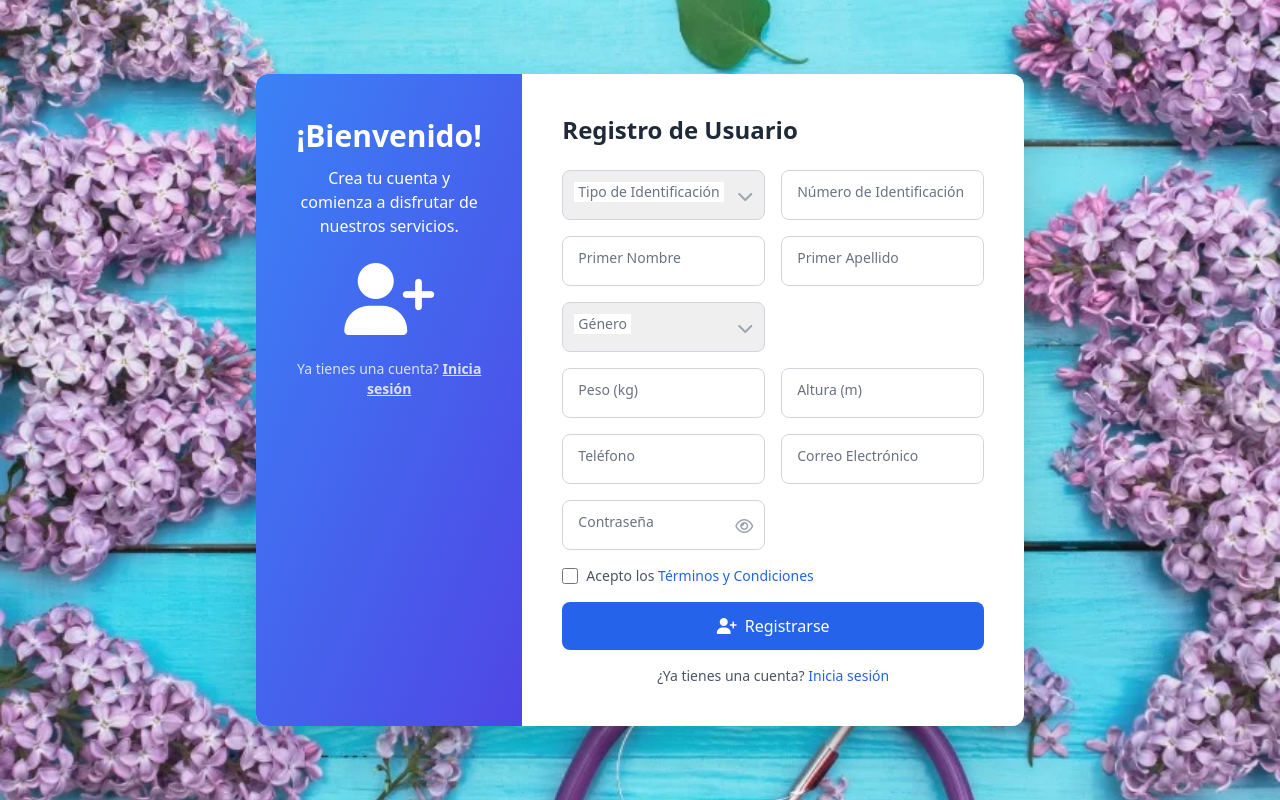
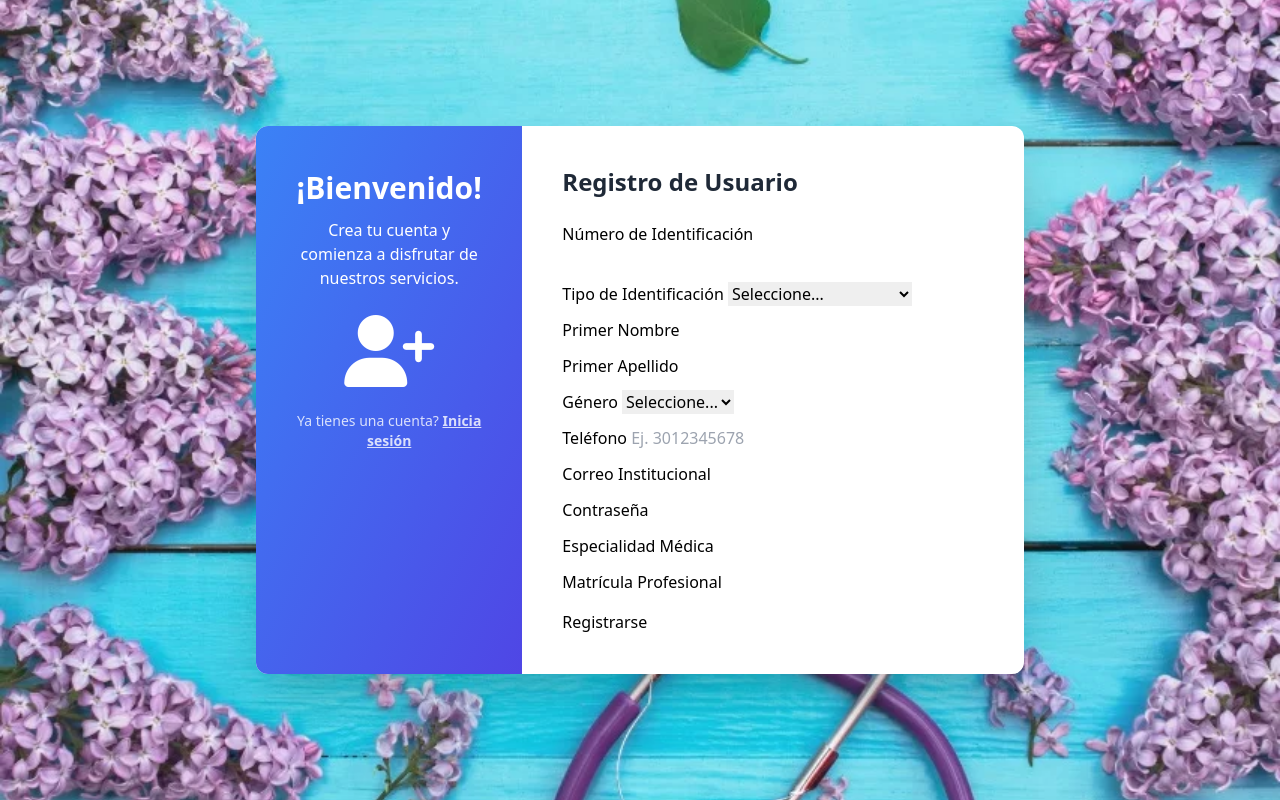
Before and after one commit to JHONATANGI/Your-Pill, a PHP site: page /frontend/registro_usuario.html in a window 1280 px wide. Run offline with PHP 8.4, Linux system fonts and the light colour scheme; some libraries are stand-ins or nearby versions.

Commit message:
Nuevo archivos y funciones

```diff
--- a/css/login_medico.css
+++ b/css/login_medico.css
@@ -14,15 +14,12 @@
   justify-content: center;
   align-items: center;
   min-height: 100vh;
-  background-color: #eef1f5;
-
 }
 
 .login-box {
   position: relative; /* necesario para posicionar dentro del box */
-  max-width: 400px;
+  max-width: 350px;
   padding: 30px;
-  background: #fff;
   border-radius: 12px;
   box-shadow: 0 0 15px rgba(0, 0, 0, 0.1);
 }
--- a/frontend/registro_medico.html
+++ b/frontend/registro_medico.html
@@ -232,3 +232,4 @@
         });
     </script>
 </body>
+</html>
--- a/frontend/registro_usuario.html
+++ b/frontend/registro_usuario.html
@@ -48,7 +48,8 @@
                     <div class="text-7xl mb-6">
                         <i class="fas fa-user-plus"></i>
                     </div>
-                    <p class="text-sm opacity-80">Ya tienes una cuenta? <a href="../frontend/login.html" class="font-bold underline">Inicia
+                    <p class="text-sm opacity-80">Ya tienes una cuenta? <a href="../frontend/login.html"
+                            class="font-bold underline">Inicia
                             sesión</a></p>
                 </div>
             </div>
@@ -63,127 +64,76 @@
                 </div>
                 <h2 class="text-2xl font-bold text-gray-800 mb-6 text-center md:text-left">Registro de Usuario</h2>
 
-                <form id="registroForm" action="../backend/registro_usuario.php" method="POST" class="space-y-4">
-                    <div class="grid grid-cols-1 md:grid-cols-2 gap-4">
-                        <!-- Columna 1 -->
-                        <div class="input-group relative">
-                            <label for="tipo_identificacion"
-                                class="absolute left-3 top-3 px-1 bg-white text-gray-500 text-sm pointer-events-none">Tipo
-                                de Identificación</label>
-                            <select name="tipo_identificacion" id="tipo_identificacion" required
-                                class="w-full p-3 border border-gray-300 rounded-lg focus:ring-2 focus:ring-blue-500 focus:border-blue-500 outline-none appearance-none">
-                                <option value=""></option>
-                                <option value="Cédula de ciudadanía">Cédula de ciudadanía</option>
-                                <option value="Cédula de extranjería">Cédula de extranjería</option>
-                                <option value="Pasaporte">Pasaporte</option>
-                                <option value="Tarjeta de identidad">Tarjeta de identidad</option>
-                            </select>
-                            <div class="absolute right-3 top-3.5 pointer-events-none">
-                                <i class="fas fa-chevron-down text-gray-400"></i>
-                            </div>
-                        </div>
-                        <div class="input-group relative">
-                            <label for="numero_identificacion"
-                                class="absolute left-3 top-3 px-1 bg-white text-gray-500 text-sm pointer-events-none">Número
-                                de Identificación</label>
-                            <input type="text" name="numero_identificacion" id="numero_identificacion" required
-                                class="w-full p-3 border border-gray-300 rounded-lg focus:ring-2 focus:ring-blue-500 focus:border-blue-500 outline-none transition">
-                        </div>
+                <form method="POST" action="../backend/registro_medico.php" class="registro-medico">
+
+                    <div class="form-group mb-3">
+                        <label for="numero_identificacion">Número de Identificación</label>
+                        <input type="text" id="numero_identificacion" name="numero_identificacion" class="form-control"
+                            required />
                     </div>
 
-                    <div class="grid grid-cols-1 md:grid-cols-2 gap-4">
-                        <div class="input-group relative">
-                            <label for="primer_nombre"
-                                class="absolute left-3 top-3 px-1 bg-white text-gray-500 text-sm pointer-events-none">Primer
-                                Nombre</label>
-                            <input type="text" name="primer_nombre" id="primer_nombre" required
-                                class="w-full p-3 border border-gray-300 rounded-lg focus:ring-2 focus:ring-blue-500 focus:border-blue-500 outline-none transition">
-                        </div>
-                        <div class="input-group relative">
-                            <label for="primer_apellido"
-                                class="absolute left-3 top-3 px-1 bg-white text-gray-500 text-sm pointer-events-none">Primer
-                                Apellido</label>
-                            <input type="text" name="primer_apellido" id="primer_apellido" required
-                                class="w-full p-3 border border-gray-300 rounded-lg focus:ring-2 focus:ring-blue-500 focus:border-blue-500 outline-none transition">
+                    <div class="form-group mb-3">
+                        <label for="tipo_identificacion">Tipo de Identificación</label>
+                        <select id="tipo_identificacion" name="tipo_identificacion" class="form-control" required>
+                            <option value="">Seleccione...</option>
+                            <option value="CC">Cédula de Ciudadanía</option>
+                            <option value="TI">Tarjeta de Identidad</option>
+                            <option value="CE">Cédula de Extranjería</option>
+                        </select>
                     </div>
 
-                        <div class="input-group relative">
-                            <label for="genero"
-                                class="absolute left-3 top-3 px-1 bg-white text-gray-500 text-sm pointer-events-none">Género</label>
-                            <select name="genero" id="genero" required
-                                class="w-full p-3 border border-gray-300 rounded-lg focus:ring-2 focus:ring-blue-500 focus:border-blue-500 outline-none appearance-none">
-                                <option value=""></option>
+                    <div class="form-group mb-3">
+                        <label for="primer_nombre">Primer Nombre</label>
+                        <input type="text" id="primer_nombre" name="primer_nombre" class="form-control" required />
+                    </div>
+
+                    <div class="form-group mb-3">
+                        <label for="primer_apellido">Primer Apellido</label>
+                        <input type="text" id="primer_apellido" name="primer_apellido" class="form-control" required />
+                    </div>
+
+                    <div class="form-group mb-3">
+                        <label for="genero">Género</label>
+                        <select id="genero" name="genero" class="form-control" required>
+                            <option value="">Seleccione...</option>
                             <option value="Masculino">Masculino</option>
                             <option value="Femenino">Femenino</option>
                             <option value="Otro">Otro</option>
                         </select>
-                            <div class="absolute right-3 top-3.5 pointer-events-none">
-                                <i class="fas fa-chevron-down text-gray-400"></i>
-                            </div>
-                        </div>
-                    </div>
-                    <div class="grid grid-cols-1 md:grid-cols-2 gap-4">
-                        <div class="input-group relative">
-                            <label for="peso"
-                                class="absolute left-3 top-3 px-1 bg-white text-gray-500 text-sm pointer-events-none">Peso
-                                (kg)</label>
-                            <input type="number" step="0.01" name="peso" id="peso" required
-                                class="w-full p-3 border border-gray-300 rounded-lg focus:ring-2 focus:ring-blue-500 focus:border-blue-500 outline-none transition">
                     </div>
 
-                        <div class="input-group relative">
-                            <label for="altura"
-                                class="absolute left-3 top-3 px-1 bg-white text-gray-500 text-sm pointer-events-none">Altura
-                                (m)</label>
-                            <input type="number" step="0.01" name="altura" id="altura" required
-                                class="w-full p-3 border border-gray-300 rounded-lg focus:ring-2 focus:ring-blue-500 focus:border-blue-500 outline-none transition">
-                        </div>
+                    <div class="form-group mb-3">
+                        <label for="telefono">Teléfono</label>
+                        <input type="tel" id="telefono" name="telefono" class="form-control" pattern="[0-9]{10}"
+                            placeholder="Ej. 3012345678" required />
                     </div>
 
-                    <div class="grid grid-cols-1 md:grid-cols-2 gap-4">
-                        <div class="input-group relative">
-                            <label for="telefono"
-                                class="absolute left-3 top-3 px-1 bg-white text-gray-500 text-sm pointer-events-none">Teléfono</label>
-                            <input type="text" name="telefono" id="telefono" required
-                                class="w-full p-3 border border-gray-300 rounded-lg focus:ring-2 focus:ring-blue-500 focus:border-blue-500 outline-none transition">
-                        </div>
-                        <div class="input-group relative">
-                            <label for="email"
-                                class="absolute left-3 top-3 px-1 bg-white text-gray-500 text-sm pointer-events-none">Correo
-                                Electrónico</label>
-                            <input type="email" name="email" id="email" required
-                                class="w-full p-3 border border-gray-300 rounded-lg focus:ring-2 focus:ring-blue-500 focus:border-blue-500 outline-none transition">
-                        </div>
-                        <input type="hidden" name="rol_id" value="2">
-                        <div class="input-group relative">
-                            <label for="password"
-                                class="absolute left-3 top-3 px-1 bg-white text-gray-500 text-sm pointer-events-none">Contraseña</label>
-                            <input type="password" name="password" id="password" required
-                                class="w-full p-3 border border-gray-300 rounded-lg focus:ring-2 focus:ring-blue-500 focus:border-blue-500 outline-none transition">
-                            <button type="button" class="absolute right-3 top-3.5 text-gray-400 hover:text-gray-600"
-                                onclick="togglePassword('password')">
-                                <i class="far fa-eye"></i>
-                            </button>
-                        </div>
+                    <div class="form-group mb-3">
+                        <label for="email">Correo Institucional</label>
+                        <input type="email" id="email" name="email" class="form-control" required />
                     </div>
 
-                    <div class="flex items-center mt-2">
-                        <input type="checkbox" id="terminos" name="terminos" required
-                            class="w-4 h-4 text-blue-600 rounded focus:ring-blue-500">
-                        <label for="terminos" class="ml-2 text-sm text-gray-600">Acepto los <a href="#"
-                                class="text-blue-600 hover:underline">Términos y Condiciones</a></label>
+                    <div class="form-group mb-3">
+                        <label for="contrasena">Contraseña</label>
+                        <input type="password" id="contrasena" name="contrasena" class="form-control" minlength="6"
+                            required />
                     </div>
 
-                    <button type="submit"
-                        class="w-full bg-blue-600 hover:bg-blue-700 text-white font-medium py-3 px-4 rounded-lg transition duration-300 flex items-center justify-center gap-2">
-                        <i class="fas fa-user-plus"></i>
-                        Registrarse
-                    </button>
+                    <div class="form-group mb-3">
+                        <label for="especialidad">Especialidad Médica</label>
+                        <input type="text" id="especialidad" name="especialidad" class="form-control" required />
+                    </div>
 
-                    <p class="text-sm text-gray-600 text-center mt-4">
-                        ¿Ya tienes una cuenta? <a href="../frontend/login.html" class="text-blue-600 font-medium hover:underline">Inicia
-                            sesión</a>
-                    </p>
+                    <div class="form-group mb-4">
+                        <label for="matricula_profesional">Matrícula Profesional</label>
+                        <input type="text" id="matricula_profesional" name="matricula_profesional" class="form-control"
+                            required />
+                    </div>
+
+                    <!-- Campo oculto para rol_id (por defecto en 1) -->
+                    <input type="hidden" name="rol_id" value="1" />
+
+                    <button type="submit" class="btn btn-success w-100">Registrarse</button>
                 </form>
             </div>
         </div>
@@ -232,3 +182,5 @@
         });
     </script>
 </body>
+
+</html>
```
Also changed, not shown: frontend/login_medico.html (+4 -4 lines). Lines whose indentation alone changed are shown as unchanged.
